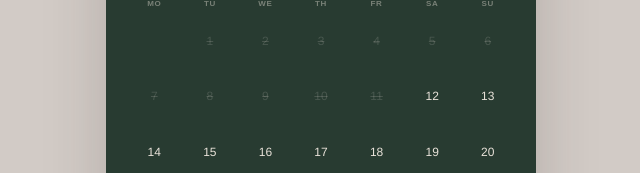
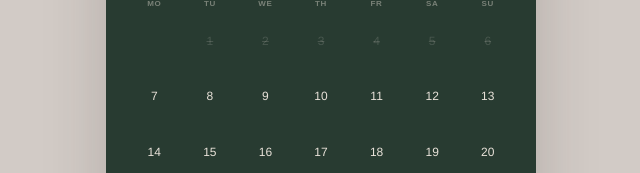
Before and after one commit to tqiu7590-commits/mozarts-private-dining, a Next.js app: page / in a window 1280 px wide. Both pictures are taken after a click on the button "RESERVE A TABLE". Shown: the part 612-785 px from the top of the page, without its empty margins (319-959 px from the left). Built offline with nearby package versions, Linux system fonts and the light colour scheme.

Commit message:
Update calendar availability dynamically

```diff
--- a/app/globals.css
+++ b/app/globals.css
@@ -520,6 +520,14 @@ h1 span {
   min-height: 333px;
   padding: 20px 0 4px;
   border-top: 1px solid rgb(233 226 217 / 55%);
+}
+
+.calendar-loading {
+  margin: 116px 0 0;
+  color: rgb(233 226 217 / 56%);
+  font-size: 12px;
+  font-style: italic;
+  text-align: center;
 }
 
 .calendar-heading {
--- a/app/page.tsx
+++ b/app/page.tsx
@@ -10,7 +10,6 @@ const monthNames = [
 ];
 const weekdays = ["Mo", "Tu", "We", "Th", "Fr", "Sa", "Su"];
 const appetites = ["Forgiveness", "Desire", "Recognition", "Love", "Nothing"] as const;
-const minimumDate = new Date(2026, 8, 12);
 const funeralSignatureLinesFrench = [
   "Sincèrement vôtre —",
   "celui qui implore votre Pardon,",
@@ -105,10 +104,12 @@ export default function Home() {
   const [creditsOpen, setCreditsOpen] = useState(false);
   const [transition, setTransition] = useState<"idle" | "cover" | "reveal">("idle");
   const [wipeTone, setWipeTone] = useState<"green" | "red" | "paper">("green");
-  const [visibleMonth, setVisibleMonth] = useState(new Date(2026, 8, 1));
+  const [calendarToday, setCalendarToday] = useState<Date | null>(null);
+  const [visibleMonth, setVisibleMonth] = useState<Date | null>(null);
   const [selectedDate, setSelectedDate] = useState<Date | null>(null);
   const [dateState, setDateState] = useState<"choosing" | "checking" | "retained">("choosing");
   const [deathNoticeOpen, setDeathNoticeOpen] = useState(false);
+  const [funeralCompleted, setFuneralCompleted] = useState(false);
   const [funeralPhase, setFuneralPhase] = useState<"confirmation" | "flicker" | "letter">("confirmation");
   const [funeralLetterLanguage, setFuneralLetterLanguage] = useState<"fr" | "en">("fr");
   const [signatureStarted, setSignatureStarted] = useState(false);
@@ -126,6 +127,20 @@ export default function Home() {
   const funeralSignatureRef = useRef<HTMLParagraphElement | null>(null);
 
   useEffect(() => () => timers.current.forEach(window.clearTimeout), []);
+
+  useEffect(() => {
+    if (screen !== "reservation") return;
+
+    const accessedAt = new Date();
+    const today = new Date(accessedAt.getFullYear(), accessedAt.getMonth(), accessedAt.getDate());
+    setCalendarToday(today);
+    setVisibleMonth((current) => current ?? new Date(today.getFullYear(), today.getMonth(), 1));
+
+    if (selectedDate && selectedDate < today) {
+      setSelectedDate(null);
+      setDateState("choosing");
+    }
+  }, [screen, selectedDate]);
 
   useEffect(() => {
     if (screen !== "funeral") return;
@@ -184,7 +199,15 @@ export default function Home() {
   }
 
   function changeMonth(direction: -1 | 1) {
-    setVisibleMonth((current) => new Date(current.getFullYear(), current.getMonth() + direction, 1));
+    setVisibleMonth((current) => {
+      if (!current) return current;
+      const nextMonth = new Date(current.getFullYear(), current.getMonth() + direction, 1);
+      if (direction === -1 && calendarToday) {
+        const firstAvailableMonth = new Date(calendarToday.getFullYear(), calendarToday.getMonth(), 1);
+        if (nextMonth < firstAvailableMonth) return current;
+      }
+      return nextMonth;
+    });
   }
 
   function saveDate() {
@@ -203,6 +226,14 @@ export default function Home() {
   function reserveFuneral() {
     setDeathNoticeOpen(false);
     moveTo("funeral");
+  }
+
+  function continueAfterFuneral() {
+    setFuneralContinuationOpen(false);
+    setFuneralCompleted(true);
+    setSelectedDate(null);
+    setDateState("choosing");
+    moveTo("reservation");
   }
 
   function toggleFuneralTranslation() {
@@ -263,10 +294,14 @@ export default function Home() {
     if (enterInvitation) moveTo("confirmation");
   }
 
-  const year = visibleMonth.getFullYear();
-  const month = visibleMonth.getMonth();
-  const days = calendarDays(year, month);
-  const atFirstMonth = year === 2026 && month === 8;
+  const year = visibleMonth?.getFullYear() ?? 0;
+  const month = visibleMonth?.getMonth() ?? 0;
+  const days = visibleMonth ? calendarDays(year, month) : [];
+  const atFirstMonth = Boolean(
+    calendarToday
+    && year === calendarToday.getFullYear()
+    && month === calendarToday.getMonth(),
+  );
   const funeralSignatureLines = funeralLetterLanguage === "fr" ? funeralSignatureLinesFrench : funeralSignatureLinesEnglish;
   const funeralSignatureWordCount = funeralSignatureLines.reduce((total, line) => total + line.split(" ").length, 0);
   let funeralSignatureWordIndex = 0;
@@ -402,6 +437,8 @@ export default function Home() {
                   Continue
                 </button>
               </div>
+            ) : !calendarToday || !visibleMonth ? (
+              <p className="calendar-loading" aria-live="polite">Preparing today&apos;s calendar…</p>
             ) : (
               <>
                 <div className="calendar-heading">
@@ -422,7 +459,8 @@ export default function Home() {
                   {days.map((day, index) => {
                     if (day === null) return <span key={`empty-${index}`} />;
                     const date = new Date(year, month, day);
-                    const disabled = date < minimumDate;
+                    const funeralDateLocked = funeralCompleted && month === 11 && day === 5;
+                    const disabled = date < calendarToday || funeralDateLocked;
                     const selected = selectedDate?.getTime() === date.getTime();
                     return (
                       <button
@@ -432,6 +470,7 @@ export default function Home() {
                         className={selected ? "selected" : ""}
                         onClick={() => selectDate(date)}
                         aria-pressed={selected}
+                        aria-label={funeralDateLocked ? `${day}, unavailable` : String(day)}
                       >
                         {day}
                       </button>
@@ -703,10 +742,7 @@ export default function Home() {
               >
                 <p id="funeral-continuation-title">Would you like to continue with your dinner reservation?</p>
                 <div className="funeral-continuation-actions">
-                  <button type="button" autoFocus onClick={() => {
-                    setFuneralContinuationOpen(false);
-                    moveTo("reservation");
-                  }}>
+                  <button type="button" autoFocus onClick={continueAfterFuneral}>
                     Yes, continue
                   </button>
                   <button type="button" onClick={() => setFuneralContinuationOpen(false)}>
```
